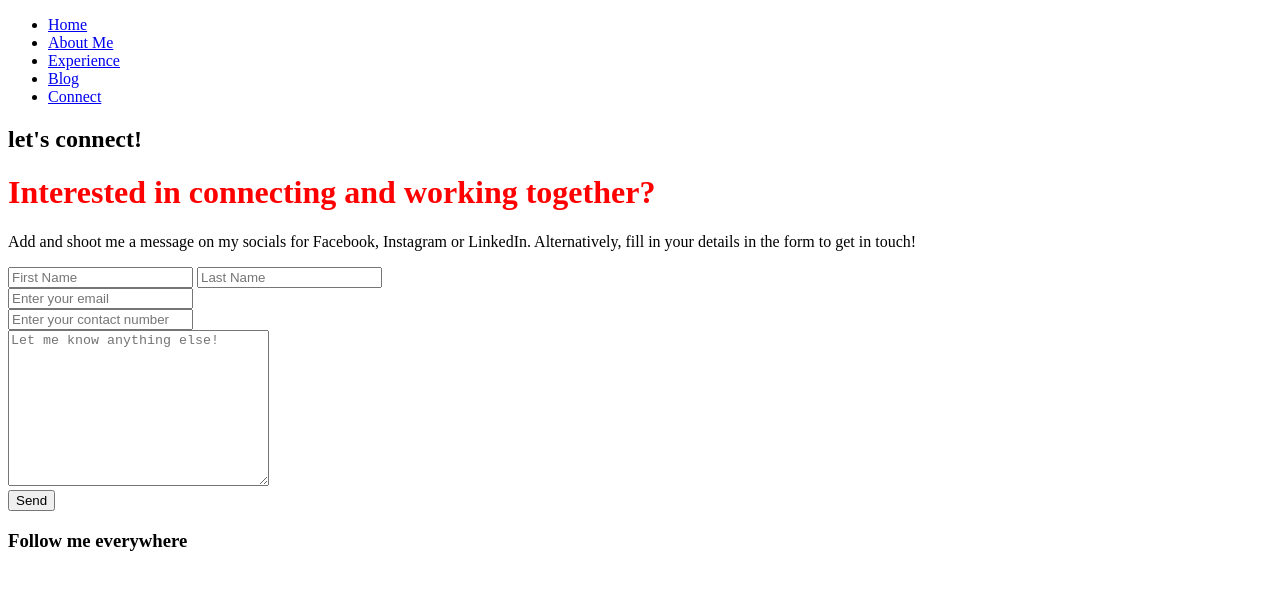
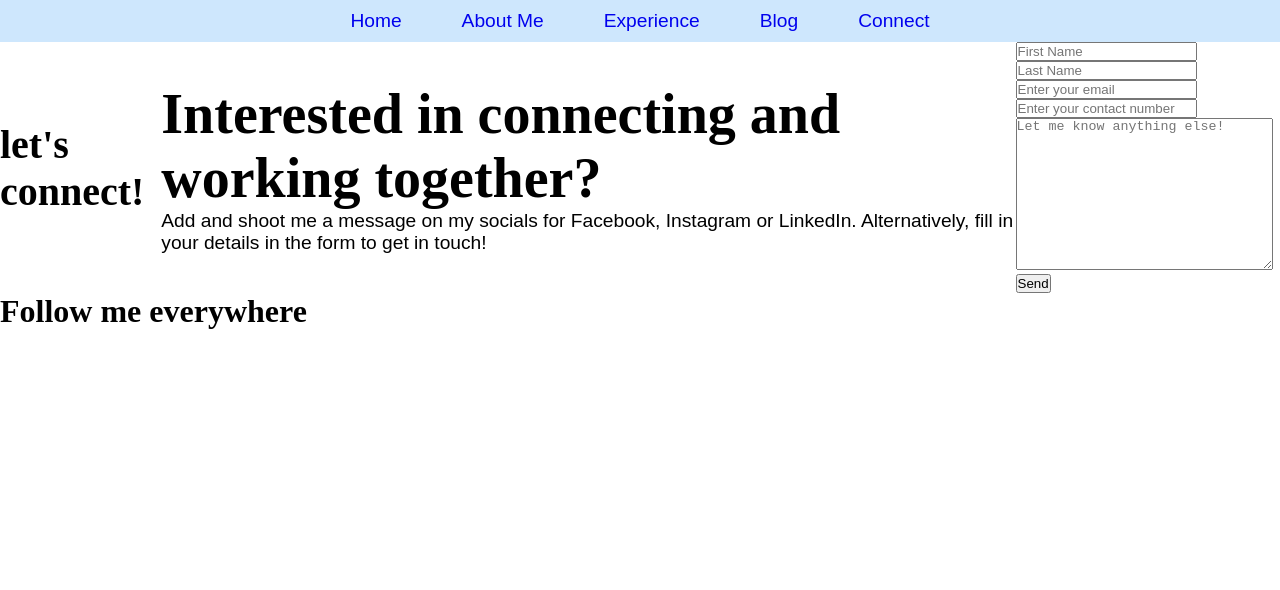
Before and after one commit to angelatru/AngelaTruong_T1A2, a plain HTML site: page connect.html in a window 1280 px wide. Drawn offline with Linux system fonts and the light colour scheme; a web font is replaced by a local one.

Commit message:
Paragraph styles

```diff
--- a/connect.html
+++ b/connect.html
@@ -3,6 +3,7 @@
 <head>
     <meta charset="UTF-8">
     <meta name="viewport" content="width=device-width, initial-scale=1.0">
+    <script src="https://kit.fontawesome.com/3eec41e888.js" crossorigin="anonymous"></script>
     <link rel="stylesheet" href="style.css">
     <title>Connect</title>
 </head>
--- a/style.scss
+++ b/style.scss
@@ -1,5 +1,87 @@
-$placeholder-color: red;
+// Unviersal styling
+* {
+    padding: 0;
+    margin: 0;
+}
+
+// Import fonts
+
+// Headings - Cormorant Upright (med, semibold, bold)
+    //font-family: 'Cormorant Upright', serif;
+// Body - Palanquin
+    //font-family: 'Palanquin', sans-serif;
+
+@import url('https://fonts.googleapis.com/css2?family=Cormorant+Upright:wght@500;600;700&display=swap');
+@import url('https://fonts.googleapis.com/css2?family=Palanquin:wght@300;400;500&display=swap');
+
+// Colour variables ----
+
+
+// Headings -----
+
+@mixin headingFont {
+    font-family: 'Cormorant Upright', serif;
+    font-weight: 700;
+}
+
+@mixin bodyFont {
+    font-family: 'Palanquin', sans-serif;
+    font-weight: 300;
+    font-size: 1.2em;
+}
+
 
 h1 {
-    color: $placeholder-color;
+    @include headingFont();
+    font-size: 3.5em;
 }
+
+h2 {
+    @include headingFont();
+    font-size: 2.5em;
+}
+
+h3 {
+    @include headingFont();
+    font-size: 2em;
+}
+
+p, ul {
+    @include bodyFont();
+}
+
+
+// Body elements  ----
+
+.contentContainer {
+    display:flex;
+    justify-content: center;
+    align-items: center;
+}
+
+a {
+    text-decoration: none;
+}
+
+// Nav elements ----
+
+.navbar {
+    background-color: rgb(206, 231, 253);
+}
+
+.navLinks {
+    list-style: none;
+    display: flex;
+    justify-content: center;
+
+    li {
+        margin: 10px 30px;
+    }
+
+}
+
+// Index HTML elements ----
+
+#imgPortrait {
+    clip-path: circle(35%);
+}
```
Also changed, not shown: about.html (+1 -0 lines), blog.html (+1 -0 lines), experience.html (+1 -0 lines), index.html (+8 -2 lines), style.css, 2 other files.
